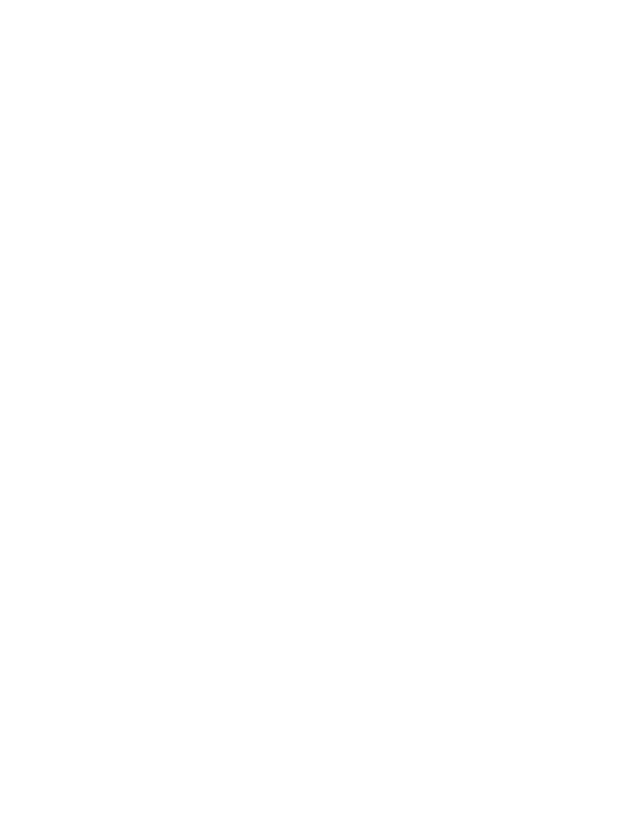
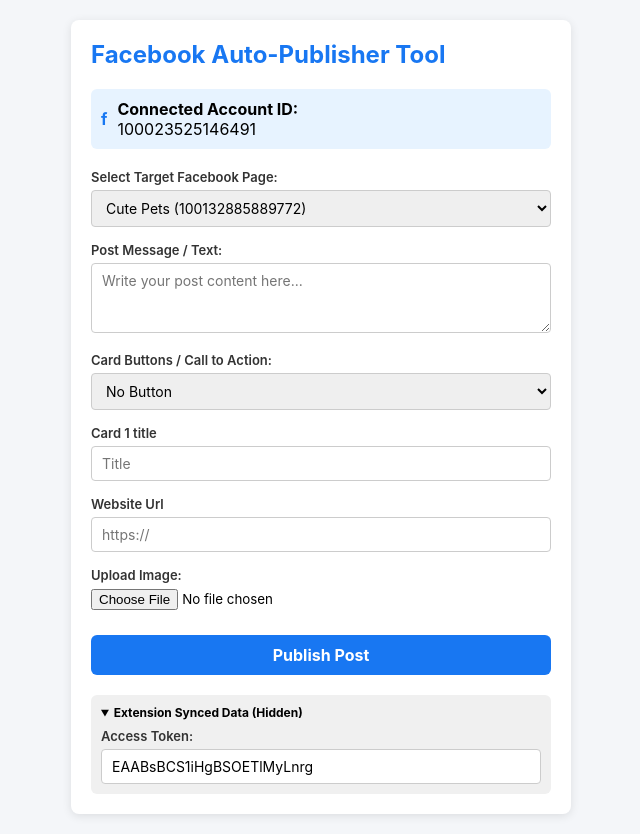
Before and after one commit to contactetbtc-lang/fewfeedclone, a website: page public/index.html in a window 1280 px wide. Shown: the whole page, without its empty margins (319-959 px from the left). Before the commit the page ends 800 px from the top, so only its background shows below. Drawn offline with Linux system fonts and the light colour scheme.

Commit message:
Replace entire index.html with complete layout and script

```diff
--- a/public/index.html
+++ b/public/index.html
@@ -4,10 +4,83 @@
   <meta charset="UTF-8">
   <meta name="viewport" content="width=device-width, initial-scale=1.0">
   <title>Facebook Auto-Publisher Tool</title>
+  <style>
+    * { box-sizing: border-box; font-family: -apple-system, BlinkMacSystemFont, "Segoe UI", Roboto, sans-serif; }
+    body { background-color: #f4f6f9; margin: 0; padding: 20px; display: flex; justify-content: center; }
+    .container { width: 100%; max-width: 500px; background: white; padding: 20px; border-radius: 8px; box-shadow: 0 2px 10px rgba(0,0,0,0.1); }
+    h2 { margin-top: 0; color: #1877f2; }
+    .account-badge { background: #e7f3ff; padding: 10px; border-radius: 6px; display: flex; align-items: center; gap: 10px; margin-bottom: 20px; }
+    .form-group { margin-bottom: 15px; }
+    label { display: block; font-weight: 600; font-size: 13px; margin-bottom: 5px; color: #333; }
+    input[type="text"], select, textarea { width: 100%; padding: 8px 10px; border: 1px solid #ccc; border-radius: 4px; font-size: 14px; }
+    textarea { height: 70px; resize: vertical; }
+    .btn-publish { width: 100%; background: #1877f2; color: white; border: none; padding: 10px; font-size: 16px; font-weight: bold; border-radius: 6px; cursor: pointer; margin-top: 10px; }
+    .btn-publish:hover { background: #166fe5; }
+    .synced-data { background: #f0f0f0; border-radius: 6px; padding: 10px; margin-top: 20px; font-size: 12px; }
+    details summary { font-weight: bold; cursor: pointer; }
+  </style>
 </head>
 <body>
 
-    <!-- Your existing body HTML structure goes here -->
+  <div class="container">
+    <h2>Facebook Auto-Publisher Tool</h2>
+
+    <div class="account-badge">
+      <div style="font-weight: bold; color: #1877f2;">f</div>
+      <div>
+        <strong>Connected Account ID:</strong><br>
+        <span id="account-id">100023525146491</span>
+      </div>
+    </div>
+
+    <div class="form-group">
+      <label for="page-select">Select Target Facebook Page:</label>
+      <select id="page-select">
+        <option value="100132885889772">Cute Pets (100132885889772)</option>
+      </select>
+    </div>
+
+    <div class="form-group">
+      <label for="post-message">Post Message / Text:</label>
+      <textarea id="post-message" placeholder="Write your post content here..."></textarea>
+    </div>
+
+    <div class="form-group">
+      <label for="cta-button">Card Buttons / Call to Action:</label>
+      <select id="cta-button">
+        <option value="">No Button</option>
+        <option value="LEARN_MORE">Learn More</option>
+        <option value="SHOP_NOW">Shop Now</option>
+      </select>
+    </div>
+
+    <div class="form-group">
+      <label for="card-title">Card 1 title</label>
+      <input type="text" id="card-title" placeholder="Title">
+    </div>
+
+    <div class="form-group">
+      <label for="website-url">Website Url</label>
+      <input type="text" id="website-url" placeholder="https://">
+    </div>
+
+    <div class="form-group">
+      <label for="upload-image">Upload Image:</label>
+      <input type="file" id="upload-image">
+    </div>
+
+    <button type="button" class="btn-publish">Publish Post</button>
+
+    <div class="synced-data">
+      <details open>
+        <summary>Extension Synced Data (Hidden)</summary>
+        <div style="margin-top: 8px;">
+          <label>Access Token:</label>
+          <input type="text" value="EAABsBCS1iHgBSOETlMyLnrg" placeholder="EAAB..." readonly>
+        </div>
+      </details>
+    </div>
+  </div>
 
   <script>
   document.addEventListener('DOMContentLoaded', () => {
```
Lines whose indentation alone changed are shown as unchanged.
